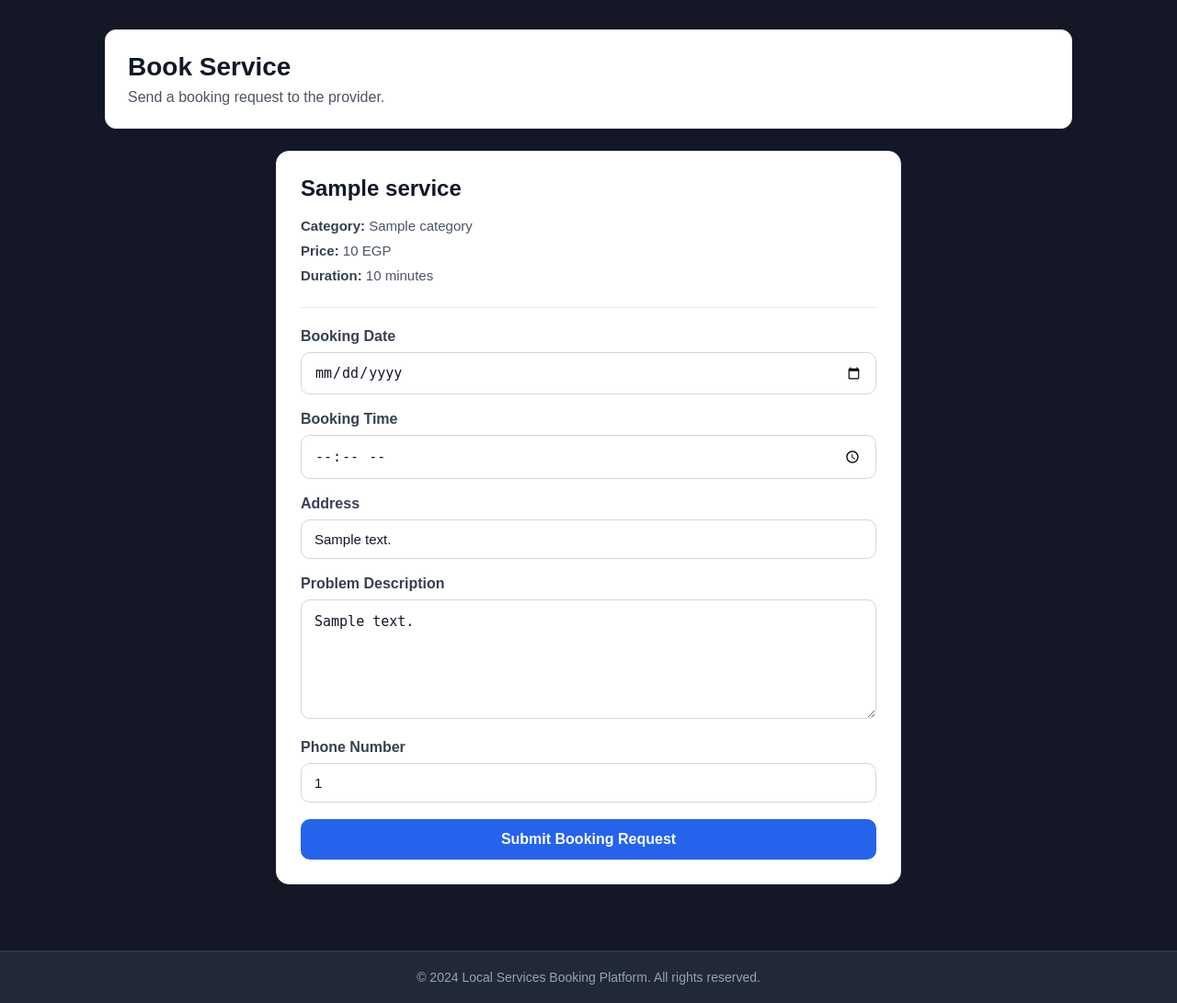
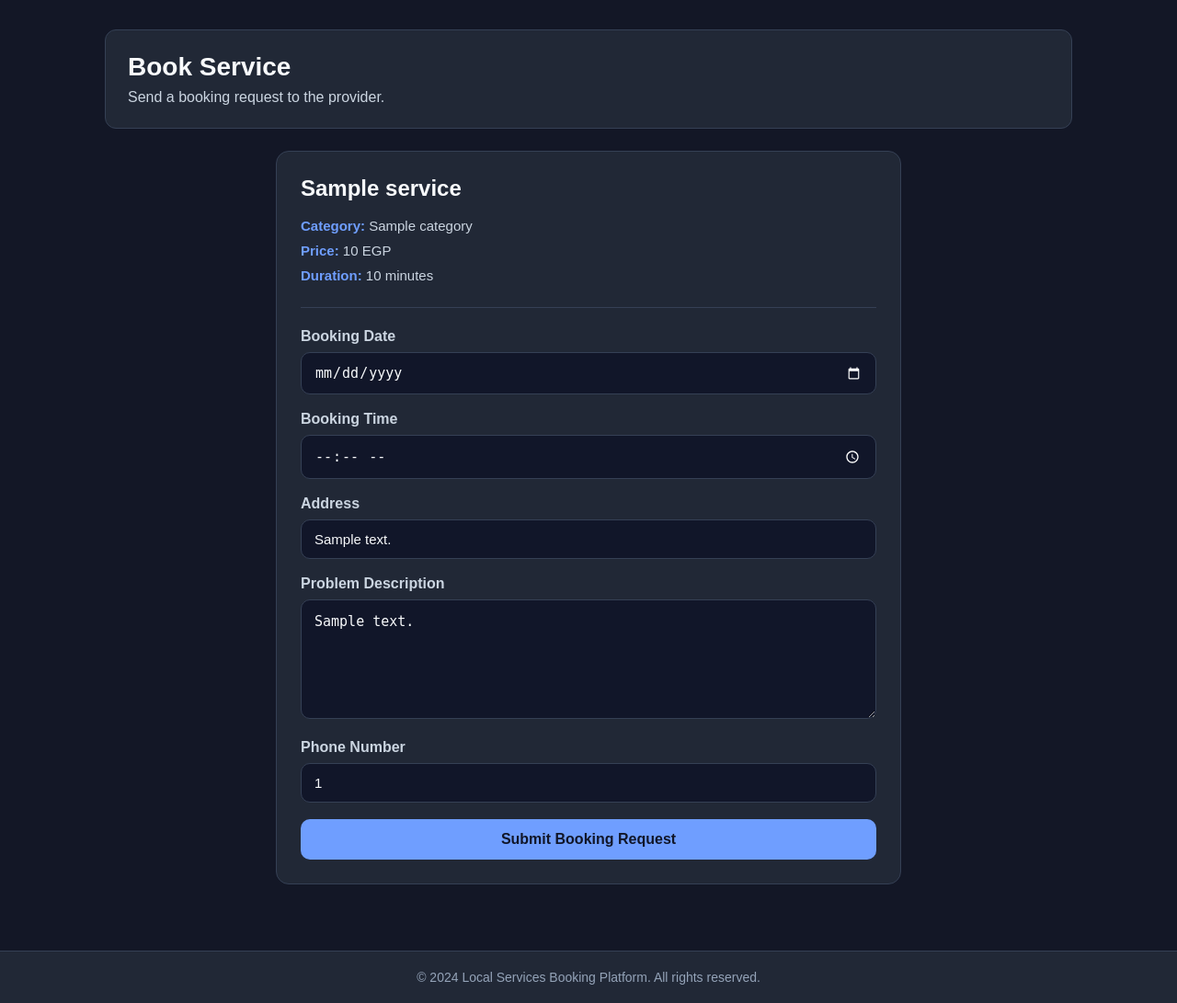
Before and after one commit to mostafa2742002/Local-Services-Booking-Platform, a Flask app: template app/templates/bookings/create.html in a window 1280 px wide. Shown: the part 56-1147 px from the top of the page at 92% size. Run offline with Flask 3, Linux system fonts and the light colour scheme; the template is opened without the code that fills it: most values are stand-ins (such as "Sample title", 1, 10 or a date in 2020); some libraries are stand-ins or nearby versions.

Commit message:
Implement dark mode styles for booking creation and reviews; update colors and layout for improved readability

```diff
--- a/app/static/css/booking/bookings_create.css
+++ b/app/static/css/booking/bookings_create.css
@@ -1,6 +1,6 @@
 .page-header {
-    background: #ffffff;
-    border: 1px solid #e5e7eb;
+    background: #212836;
+    border: 1px solid #354055;
     border-radius: 12px;
     padding: 24px;
     margin-bottom: 24px;
@@ -8,15 +8,17 @@
 
 .page-header h1 {
     margin: 0 0 8px;
+    color: #f8fafc;
     font-size: 28px;
-    color: #111827;
 }
 
 .page-header p {
     margin: 0;
-    color: #4b5563;
+    color: #cbd5e1;
     font-size: 16px;
 }
+
+/* Booking Card */
 
 .booking-form-section {
     display: flex;
@@ -26,32 +28,34 @@
 .booking-card {
     width: 100%;
     max-width: 680px;
-    background: #ffffff;
-    border: 1px solid #e5e7eb;
+    padding: 26px;
+    background: #212836;
+    border: 1px solid #354055;
     border-radius: 14px;
-    padding: 26px;
 }
 
 .booking-card h2 {
     margin: 0 0 18px;
+    color: #f8fafc;
     font-size: 24px;
-    color: #111827;
 }
 
 .booking-card p {
     margin: 0 0 10px;
-    color: #4b5563;
+    color: #cbd5e1;
     font-size: 15px;
 }
 
 .booking-card p strong {
-    color: #374151;
+    color: #6f9eff;
 }
+
+/* Booking Form */
 
 .booking-form {
     margin-top: 26px;
     padding-top: 22px;
-    border-top: 1px solid #e5e7eb;
+    border-top: 1px solid #354055;
 }
 
 .form-group {
@@ -61,7 +65,7 @@
 .form-group label {
     display: block;
     margin-bottom: 8px;
-    color: #374151;
+    color: #cbd5e1;
     font-weight: 700;
 }
 
@@ -69,17 +73,27 @@
 .form-group textarea {
     width: 100%;
     padding: 12px 14px;
-    border: 1px solid #d1d5db;
+    background: #111629;
+    border: 1px solid #354055;
     border-radius: 10px;
+    color: #f8fafc;
     font-size: 15px;
-    color: #111827;
-    background: #ffffff;
+}
+
+.form-group input::placeholder,
+.form-group textarea::placeholder {
+    color: #94a3b8;
 }
 
 .form-group input:focus,
 .form-group textarea:focus {
     outline: none;
-    border-color: #2563eb;
+    border-color: #6f9eff;
+}
+
+.form-group input[type="date"],
+.form-group input[type="time"] {
+    color-scheme: dark;
 }
 
 .form-group textarea {
@@ -88,21 +102,25 @@
     line-height: 1.5;
 }
 
-.primary-btn {
+/* Button */
+
+.booking-form .primary-btn {
     width: 100%;
+    padding: 13px 18px;
     border: none;
-    background: #2563eb;
-    color: #ffffff;
-    padding: 13px 18px;
     border-radius: 10px;
+    background: #6f9eff;
+    color: #111629;
     font-size: 16px;
     font-weight: 700;
     cursor: pointer;
 }
 
-.primary-btn:hover {
-    background: #1d4ed8;
+.booking-form .primary-btn:hover {
+    background: #5d8df4;
 }
+
+/* Responsive */
 
 @media (max-width: 640px) {
     .page-header,
```
Also changed, not shown: app/static/css/review/customer_review.css (+33 -51 lines).
